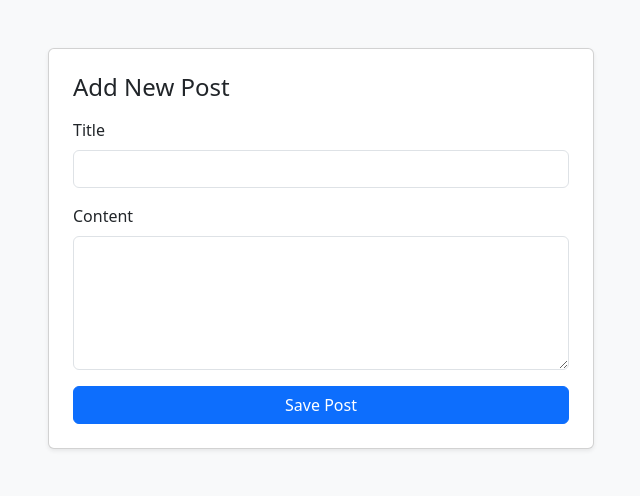
After one commit to Aditya12119/blog_app, a PHP site: page /add.php in a window 1280 px wide. The commit adds this page. Shown: the top 496 px of the page, without its empty margins (319-959 px from the left). Run offline with PHP 8.4, Linux system fonts and the light colour scheme; the visitor is signed in with stand-in values (Sample User, id 1).

Commit message:
Updated add.php with form and created_by support

```diff
--- /dev/null
+++ b/add.php
@@ -0,0 +1,53 @@
+<?php
+require_once 'auth.php';
+requireLogin(); // any logged-in user can add posts
+
+$error = '';
+if ($_SERVER['REQUEST_METHOD'] === 'POST') {
+    $title = trim($_POST['title'] ?? '');
+    $content = trim($_POST['content'] ?? '');
+
+    if ($title === '' || strlen($title) < 3) {
+        $error = 'Title too short.';
+    } elseif ($content === '' || strlen($content) < 5) {
+        $error = 'Content too short.';
+    } else {
+        $stmt = $pdo->prepare('INSERT INTO posts (title, content, created_at, created_by) VALUES (?, ?, NOW(), ?)');
+$stmt->execute([$title, $content, $_SESSION['user']['username']]);
+        header('Location: index.php?msg=created');
+        exit;
+    }
+}
+?>
+<!DOCTYPE html>
+<html>
+<head>
+  <title>Add Post</title>
+  <link rel="stylesheet" href="https://cdn.jsdelivr.net/npm/bootstrap@5.3.2/dist/css/bootstrap.min.css">
+</head>
+<body class="bg-light">
+  <div class="container py-5">
+    <div class="row justify-content-center">
+      <div class="col-md-6">
+        <div class="card p-4 shadow-sm">
+          <h4 class="mb-3">Add New Post</h4>
+          <?php if ($error): ?>
+            <div class="alert alert-danger"><?= htmlspecialchars($error) ?></div>
+          <?php endif; ?>
+          <form method="post">
+            <div class="mb-3">
+              <label class="form-label">Title</label>
+              <input type="text" name="title" class="form-control" required>
+            </div>
+            <div class="mb-3">
+              <label class="form-label">Content</label>
+              <textarea name="content" class="form-control" rows="5" required></textarea>
+            </div>
+            <button class="btn btn-primary w-100" type="submit">Save Post</button>
+          </form>
+        </div>
+      </div>
+    </div>
+  </div>
+</body>
+</html>
--- a/index.php
+++ b/index.php
@@ -65,7 +65,8 @@ $posts = $listStmt->fetchAll();
     <div class="card-body">
       <h5 class="card-title"><?php echo htmlspecialchars($p['title']); ?></h5>
       <p class="card-text"><?php echo nl2br(htmlspecialchars($p['content'])); ?></p>
-        <small class="text-muted">Created at: <?php echo htmlspecialchars($p['created_at']); ?></small>
+      <small class="text-muted">Created at: <?php echo htmlspecialchars($p['created_at']); ?></small><br>
+      <small class="text-muted">Posted by: <?php echo htmlspecialchars($p['created_by'] ?? 'Unknown'); ?></small>
       <div class="mt-2 d-flex gap-2">
         <!-- Always visible -->
         <a href="view.php?id=<?php echo (int)$p['id']; ?>" class="btn btn-sm btn-outline-primary">View</a>
```
Also changed, not shown: add_post.php (deleted, +0 -22 lines). Lines whose indentation alone changed are shown as unchanged.
